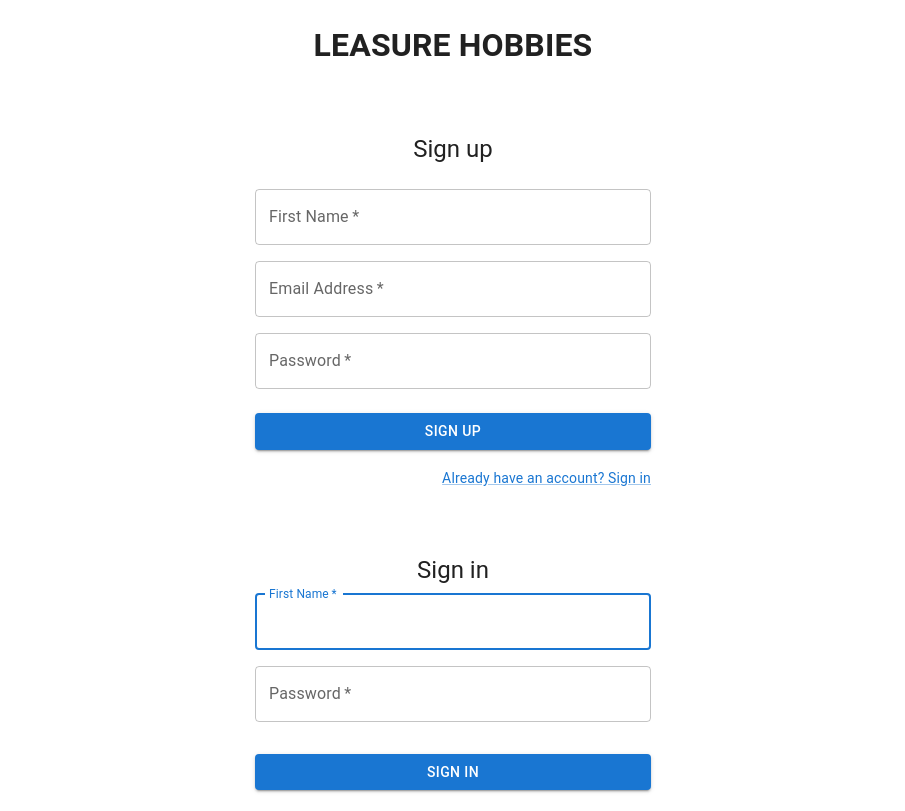
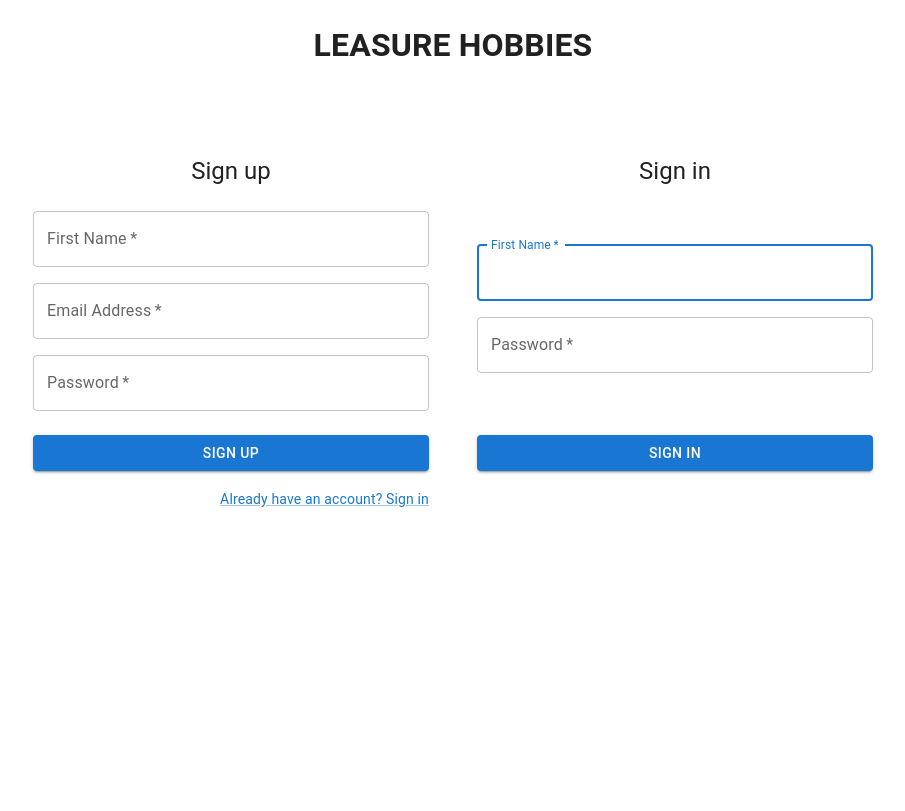
Before and after one commit to marjanmukram/Hobbies-Collection-Frontend, a React (Create React App) app: page /login in a window 1280 px wide. Shown: the whole page, without its empty margins (187-1092 px from the left). Built offline with nearby package versions, Linux system fonts and the light colour scheme.

Commit message:
Styling Sign In & Up, route setup for already have account

```diff
--- a/src/components/signIn.js
+++ b/src/components/signIn.js
@@ -47,7 +47,11 @@ export default function SignIn() {
             alignItems: "center",
           }}
         >
-          <Typography component="h1" variant="h5">
+          <Typography
+            component="h1"
+            variant="h5"
+            sx={{ paddingBottom: "50px" }}
+          >
             Sign in
           </Typography>
           <Box component="form" onSubmit={handleSubmit} sx={{ mt: 1 }}>
@@ -75,6 +79,7 @@ export default function SignIn() {
               onChange={(e) => {
                 setPassword1(e.target.value);
               }}
+              sx={{ paddingBottom: "30px" }}
             />
             <Button
               type="submit"
--- a/src/components/signUp.js
+++ b/src/components/signUp.js
@@ -124,7 +124,13 @@ export default function SignUp() {
             </Button>
             <Grid container justifyContent="flex-end">
               <Grid item>
-                <Link href="#" variant="body2">
+                <Link
+                  href="#"
+                  variant="body2"
+                  onClick={() => {
+                    history.push("/signIn");
+                  }}
+                >
                   Already have an account? Sign in
                 </Link>
               </Grid>
--- a/src/login.js
+++ b/src/login.js
@@ -49,7 +49,7 @@ const Login = () => {
   return (
     <div className="App">
       <h1>LEASURE HOBBIES</h1>
-      <div>
+      <div style={{ display: "inline-flex" }}>
         <SignUp />
         <SignIn />
         {/* <form onSubmit={register}>
```
